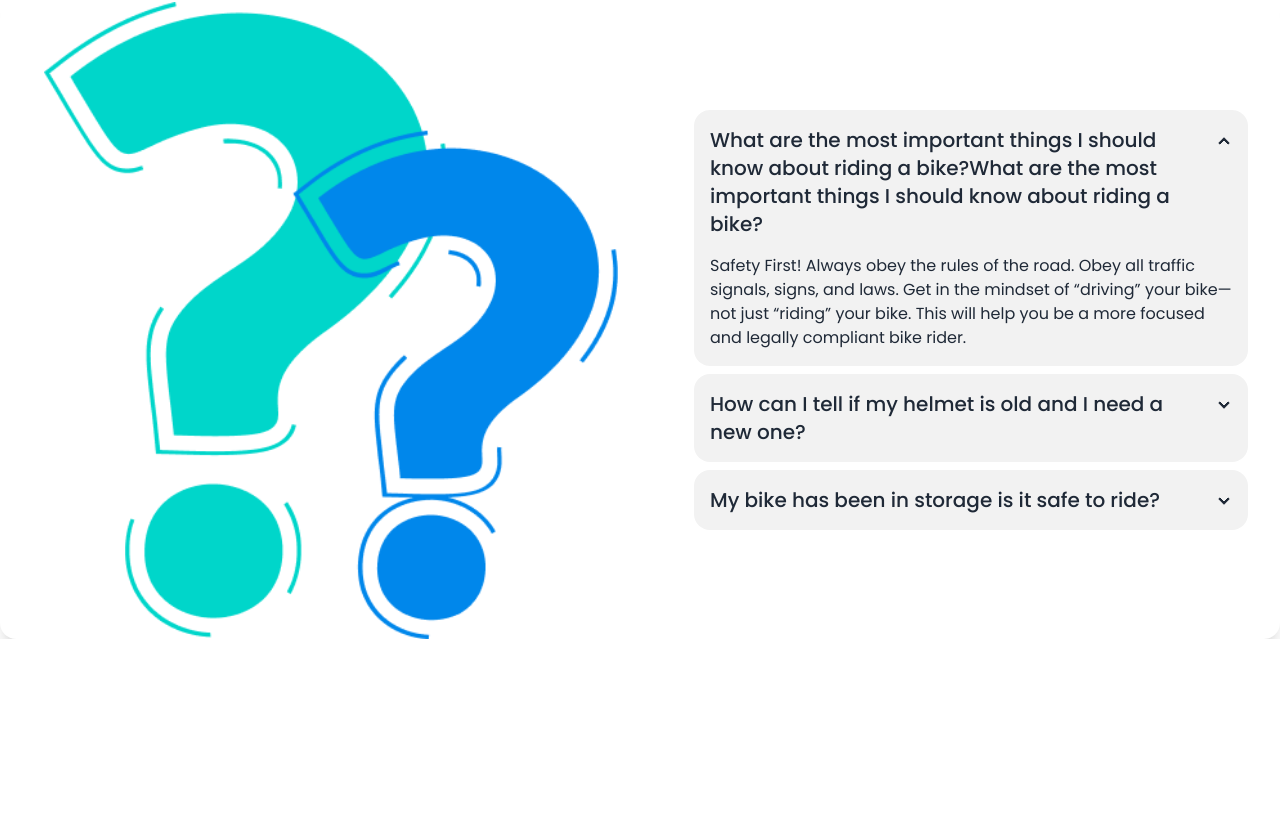
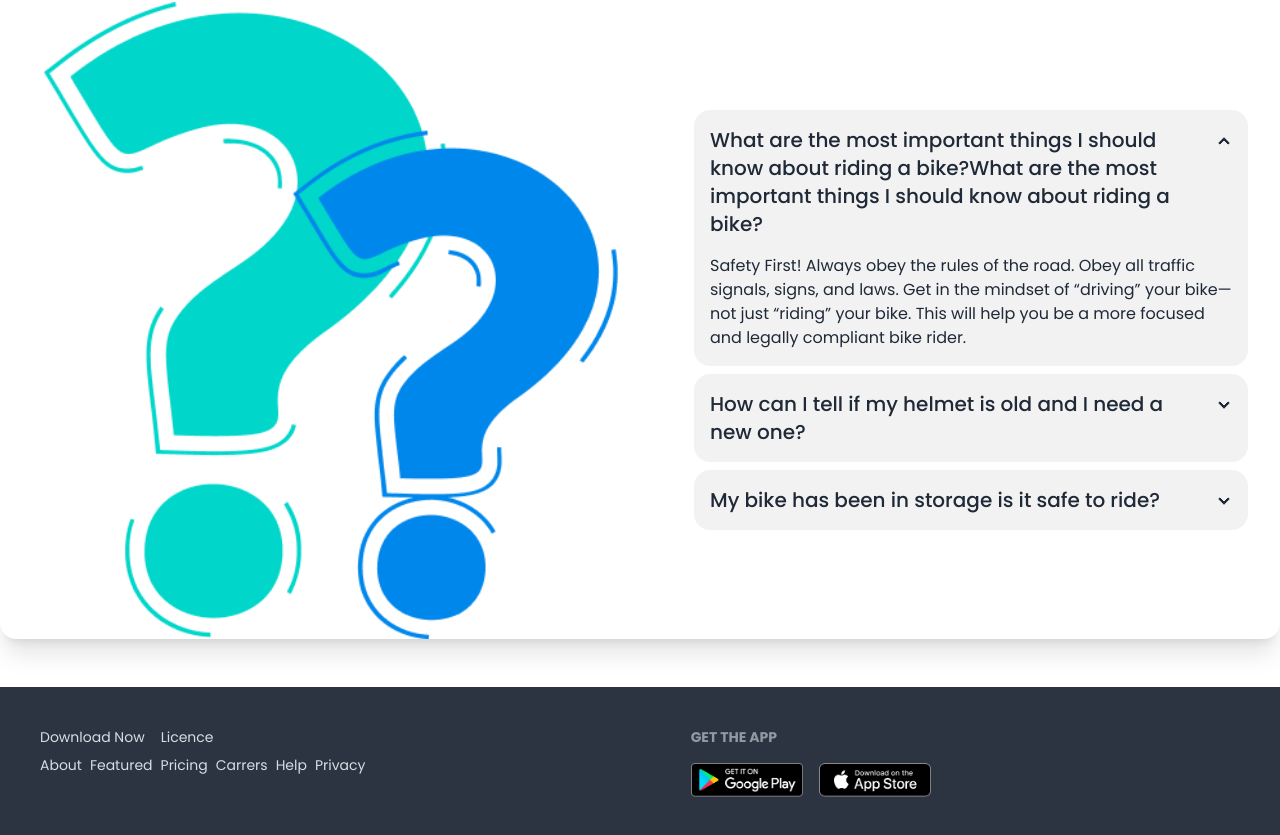
Before and after one commit to abuhoraira153/biker-zone-with-daisy-ui, a plain HTML site: page index.html in a window 1280 px wide. Shown: the part 2176-3011 px from the top of the page. Before the commit the page ends 2815 px from the top, so only its background shows below. Drawn offline with nearby package versions, Linux system fonts and the light colour scheme.

Commit message:
footer added

```diff
--- a/index.html
+++ b/index.html
@@ -506,6 +506,28 @@
       </section>
     </main>
     <!-- footer section starts here -->
-    <footer></footer>
+    <footer class="footer bg-neutral text-neutral-content p-10 mt-12">
+      <aside>
+        <ul class="flex gap-4">
+          <li><a href="#">Download Now</a></li>
+          <li><a href="#">Licence</a></li>
+        </ul>
+        <ul class="flex gap-2">
+          <li><a href="">About</a></li>
+          <li><a href="">Featured</a></li>
+          <li><a href="">Pricing</a></li>
+          <li><a href="">Carrers</a></li>
+          <li><a href="">Help</a></li>
+          <li><a href="">Privacy</a></li>
+        </ul>
+      </aside>
+      <nav>
+        <h6 class="footer-title">Get the App</h6>
+        <div class="grid grid-flow-col gap-4">
+          <a><img class="w-28" src="images/others/android.png" alt="" /></a>
+          <a><img class="w-28" src="images/others/ios.png" alt="" /></a>
+        </div>
+      </nav>
+    </footer>
   </body>
 </html>
```
